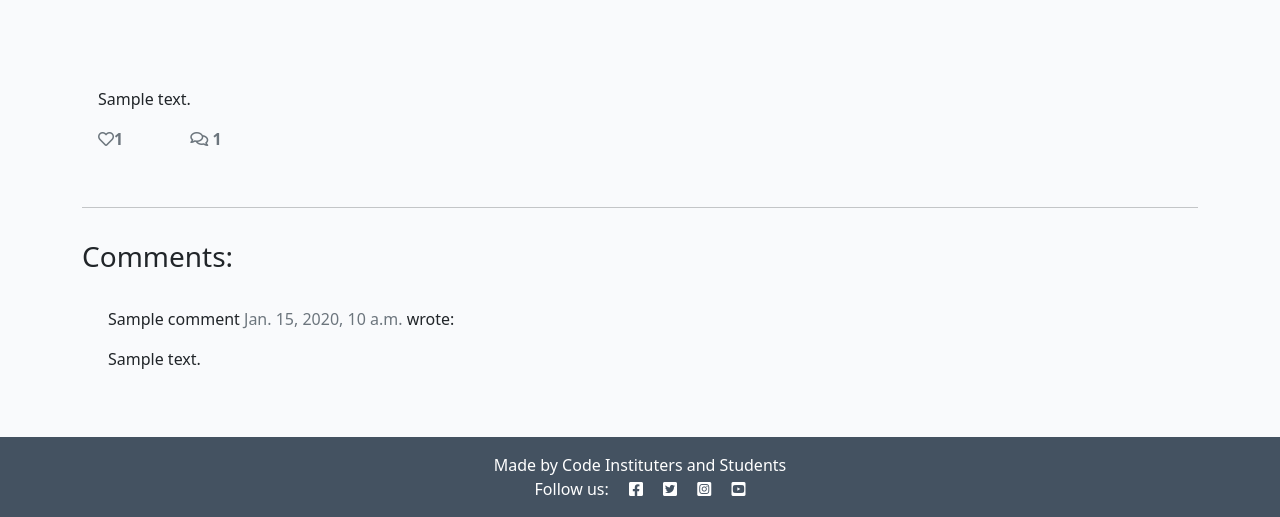
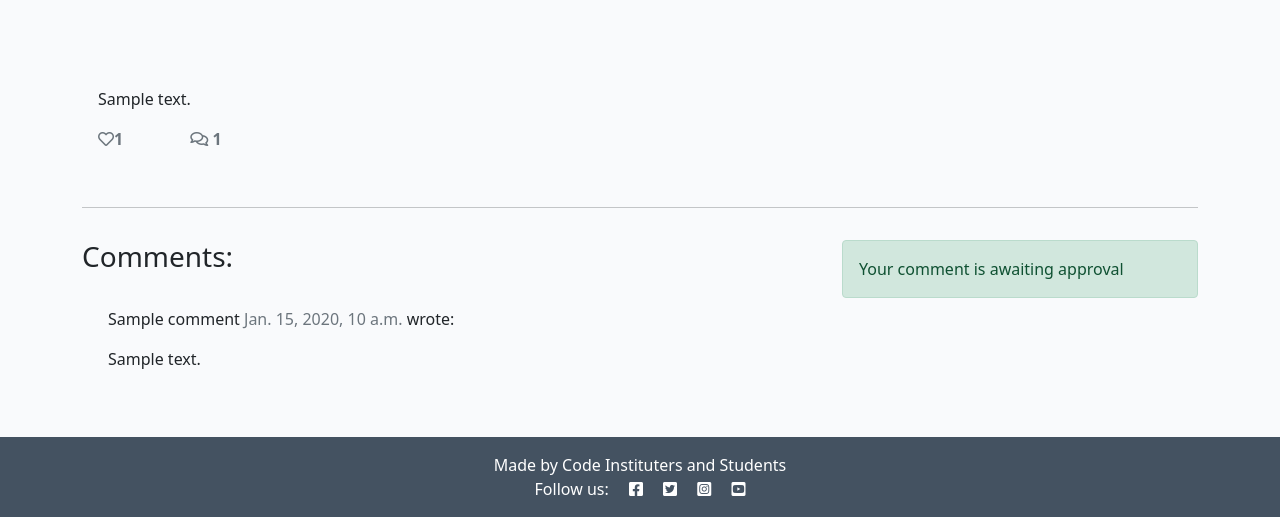
Before and after one commit to DeeMcCart/DjangoBlog, a Django app: a page that uses templates/post_detail.html in a window 1280 px wide. Shown: the part 285-802 px from the top of the page. Run offline with Django 3.2, Linux system fonts and the light colour scheme; tables that the repository leaves empty hold one stand-in row (values such as "Sample post"); some libraries are stand-ins or nearby versions.

Commit message:
Add comment posting

```diff
--- a/DjangoBlog/settings.py
+++ b/DjangoBlog/settings.py
@@ -52,6 +52,7 @@ INSTALLED_APPS = [
     'django.contrib.staticfiles',
     'cloudinary',
     'django_summernote',
+    'crispy_forms',
     'blog',
 ]
 
@@ -59,6 +60,8 @@ SITE_ID = 1
 
 LOGIN_REDIRECT_URL = '/'
 LOGOUT_REDIRECT_URL = '/'
+
+CRISPY_TEMPLATE_PACK = 'bootstrap4'
 
 MIDDLEWARE = [
     'django.middleware.security.SecurityMiddleware',
--- /dev/null
+++ b/blog/forms.py
@@ -0,0 +1,8 @@
+from .models import Comment
+from django import forms
+
+
+class CommentForm(forms.ModelForm):
+    class Meta:
+        model = Comment
+        fields = ('body',)
--- a/blog/views.py
+++ b/blog/views.py
@@ -1,6 +1,7 @@
 from django.shortcuts import render, get_object_or_404
 from django.views import generic, View
 from .models import Post
+from .forms import CommentForm
 
 
 class PostList(generic.ListView):
@@ -11,7 +12,6 @@ class PostList(generic.ListView):
 
 
 class PostDetail(View):
-
     def get(self, request, slug, *args, **kwargs):
         queryset = Post.objects.filter(status=1)
         post = get_object_or_404(queryset, slug=slug)
@@ -25,6 +25,37 @@ class PostDetail(View):
             {
                 "post": post,
                 "comments": comments,
-                "liked": liked
+                "commented": True,
+                "liked": liked,
+                "comment_form": CommentForm(),
             },
         )
+
+    def post(self, request, slug, *args, **kwargs):
+        queryset = Post.objects.filter(status=1)
+        post = get_object_or_404(queryset, slug=slug)
+        comments = post.comments.filter(approved=True).order_by('created_on')
+        liked = False
+        if post.likes.filter(id=self.request.user.id).exists():
+            liked = True
+
+        comment_form = CommentForm(data=request.POST)
+        if comment_form.isvalid():
+            comment_form.instance.email = request.user.email
+            comment_form.instance.name = request.user.username
+            comment = comment_form.save(commit=False)
+            comment.post = postcomment.save()
+        else:
+            comment_form = CommentForm()
+
+        return render(
+            request,
+            "post_detail.html",
+            {
+                "post": post,
+                "comments": comments,
+                "commented": True,
+                "liked": liked,
+                "comment_form": CommentForm(),
+            },
+        )
--- a/requirements.txt
+++ b/requirements.txt
@@ -4,6 +4,7 @@ dj-database-url==0.5.0
 dj3-cloudinary-storage==0.0.6
 Django==3.2.21
 django-allauth==0.57.0
+django-crispy-forms==1.14.0
 django-summernote==0.8.20.0
 gunicorn==21.2.0
 oauthlib==3.2.2
--- a/templates/post_detail.html
+++ b/templates/post_detail.html
@@ -1,4 +1,6 @@
 {% extends 'base.html' %} {% block content %}
+
+{% load crispy_forms_tags %}
 
 <div class="masthead">
     <div class="container">
@@ -75,8 +77,22 @@
             </div>
         </div>
         <div class="col-md-4 card mb-4  mt-3 ">
-            <div classs=""card-body">
+            <div classs="card-body">
             <!-- for later -->
+            {% if commented %}
+            <div class="alert alert-success" role="alert">
+                Your comment is awaiting approval </div>
+            {% else %}
+                {% if user.is_authenticated %}:
+                <h3>Leave a comment:</h3>
+                <p>Posting as: {{ user.username }}</p>
+                <form method-"post" style="margin-top: 1.3em;">
+                    {{ comment_form | crispy }}
+                    {% csrf_token %}
+                <button type="submit" class="btn btn-signup btn-lg">Submit</button>
+            </form>
+            {% endif %}
+        {% endif %}
         </div>
     </div>
 </div>
```
